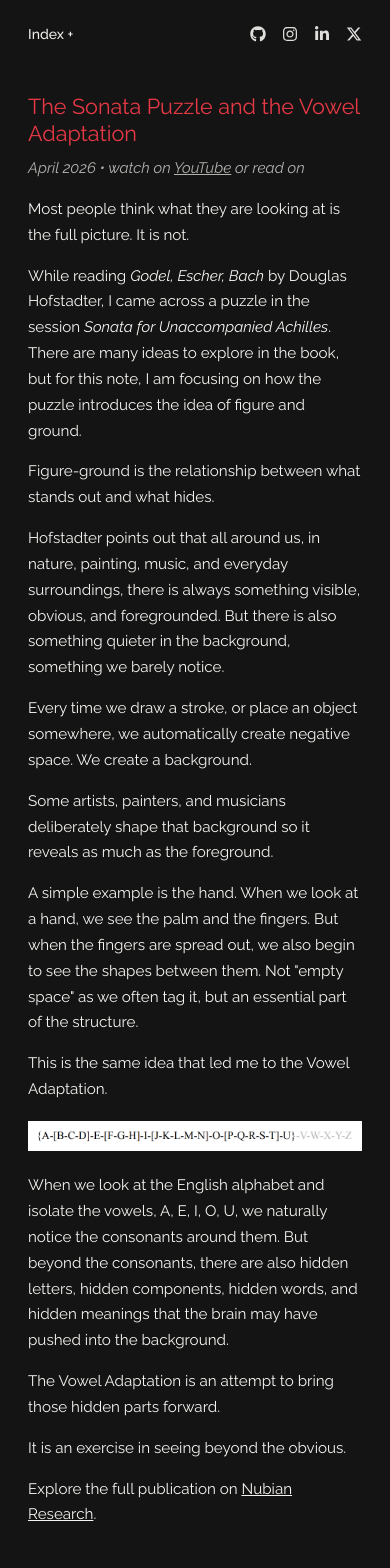
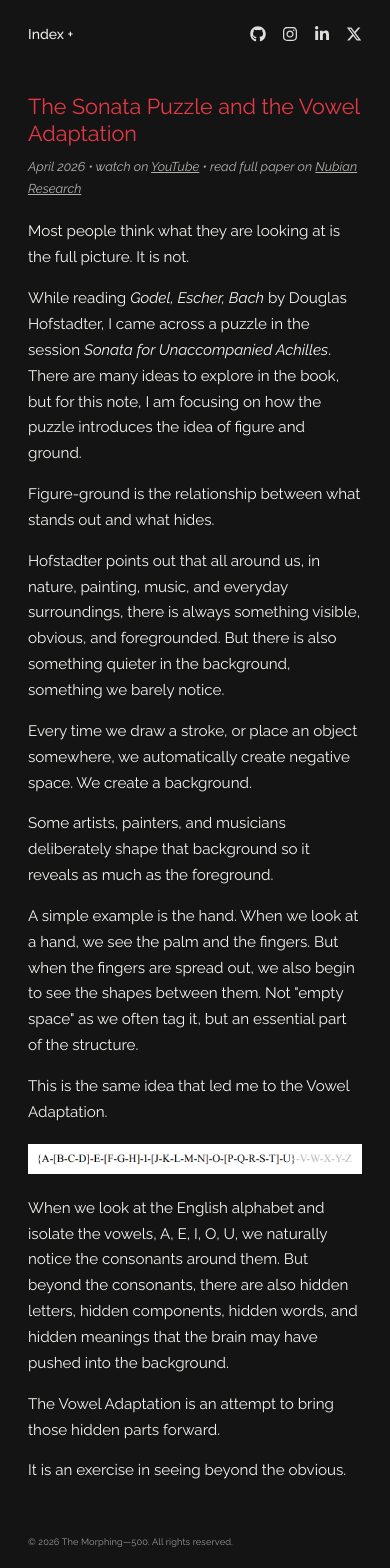
Before and after one commit to Mosamorphing/website, a React (Vite) app: page /media/publication/the-sonata-puzzle-and-the-vowel-adaptation in a window 390 px wide. Shown: the top 1568 px of the page. Built offline with nearby package versions, Linux system fonts and the light colour scheme.

Commit message:
updates internal pages

```diff
--- a/src/pages/Blog/Influence.jsx
+++ b/src/pages/Blog/Influence.jsx
@@ -11,7 +11,7 @@ const Influence = () => {
           On knowing the influences that shape your life and being true to
           yourself
         </h1>
-        <p className="blog-date">June 2024</p>
+        <p className="article-date">June 2024</p>
         <p>
           I remember how I’d just become more active on Twitter (especially
           design twitter) in 2018–2019 and how there were conversations around
--- a/src/pages/Blog/blog.css
+++ b/src/pages/Blog/blog.css
@@ -9,15 +9,6 @@
   font-size: 2.1rem;
   margin-bottom: 8px;
   color: #e63946;
-}
-
-.blog-date {
-  font-size: 0.9rem;
-  font-style: italic;
-  /* letter-spacing: 0.08em; */
-  /* text-transform: uppercase; */
-  color: var(--text-muted-dark);
-  margin: 0 0 24px;
 }
 
 .blog-article p {
@@ -128,11 +119,6 @@
     line-height: 1.25;
   }
 
-  .blog-date {
-    font-size: 0.8rem;
-    margin-bottom: 20px;
-  }
-
   .blog-article h2 {
     font-size: 1.1rem;
     line-height: 1.6;
--- a/src/pages/Publication/ContextualStudies.jsx
+++ b/src/pages/Publication/ContextualStudies.jsx
@@ -6,7 +6,7 @@ const ContextualStudies = () => {
   return (
     <div className="publication">
       <h1>The importance of contextual studies</h1>
-      <p className="publication-date">June 2026</p>
+      <p className="article-date">June 2026</p>
       <p>
         At the June 12 “Young, Bold, and Building” hangout by The Future
         Project, a question came up during the fishbowl conversation: Why do
--- a/src/pages/Publication/Desci.jsx
+++ b/src/pages/Publication/Desci.jsx
@@ -7,7 +7,7 @@ const Desci = () => {
     <>
       <div className="publication">
         <h1>A Case for Decentralized Science</h1>
-        <p className="publication-date">
+        <p className="article-date">
           December 2024 · originally published on{" "}
           <a
             className="media-link-underline"
--- a/src/pages/Publication/Sonata.jsx
+++ b/src/pages/Publication/Sonata.jsx
@@ -6,7 +6,7 @@ const Sonata = () => {
   return (
     <div className="publication">
       <h1>The Sonata Puzzle and the Vowel Adaptation</h1>
-      <p className="publication-date">
+      <p className="article-date">
         April 2026 • watch on{" "}
         <a
           className="media-link-underline"
@@ -16,7 +16,15 @@ const Sonata = () => {
         >
           YouTube
         </a>{" "}
-        or read on
+        • read full paper on{" "}
+        <a
+          className="media-link-underline"
+          href="https://nubianresearch.com/paper/douglas-hofstadters-sonata-puzzle-the-vowel-adaptation-1771917904472"
+          target="_blank"
+          rel="noopener noreferrer"
+        >
+          Nubian Research
+        </a>
       </p>
       <p>
         Most people think what they are looking at is the full picture. It is
@@ -69,18 +77,6 @@ const Sonata = () => {
         The Vowel Adaptation is an attempt to bring those hidden parts forward.
       </p>
       <p>It is an exercise in seeing beyond the obvious.</p>
-      <p>
-        Explore the full publication on {" "}
-        <a
-          className="media-link-underline"
-          href="https://nubianresearch.com/paper/douglas-hofstadters-sonata-puzzle-the-vowel-adaptation-1771917904472"
-          target="_blank"
-          rel="noopener noreferrer"
-        >
-          Nubian Research
-        </a>
-        .
-      </p>
       <small className="publication-copyright">
         © {currentYear} The Morphing—500. All rights reserved.
       </small>
--- a/src/pages/Publication/publication.css
+++ b/src/pages/Publication/publication.css
@@ -13,15 +13,6 @@
   font-size: 2.1rem;
   margin-bottom: 8px;
   color: #e63946;
-}
-
-.publication-date {
-  font-size: 0.9rem;
-  font-style: italic;
-  /* letter-spacing: 0.08em;
-  text-transform: uppercase; */
-  color: var(--text-muted-dark);
-  margin: 0 0 24px;
 }
 
 .publication p {
@@ -180,11 +171,6 @@
     line-height: 1.25;
   }
 
-  .publication-date {
-    font-size: 0.8rem;
-    margin-bottom: 20px;
-  }
-
   .publication p {
     font-size: 0.95rem;
     line-height: 1.7;
--- a/src/style.css
+++ b/src/style.css
@@ -31,3 +31,17 @@ body {
   overflow: hidden;
   overflow-y: auto;
 }
+
+:is(.blog-article, .publication) .article-date {
+  font-size: 0.9rem;
+  font-style: italic;
+  color: var(--text-muted-dark);
+  margin: 0 0 24px;
+}
+
+@media (max-width: 768px) {
+  :is(.blog-article, .publication) .article-date {
+    font-size: 0.8rem;
+    margin-bottom: 20px;
+  }
+}
```
